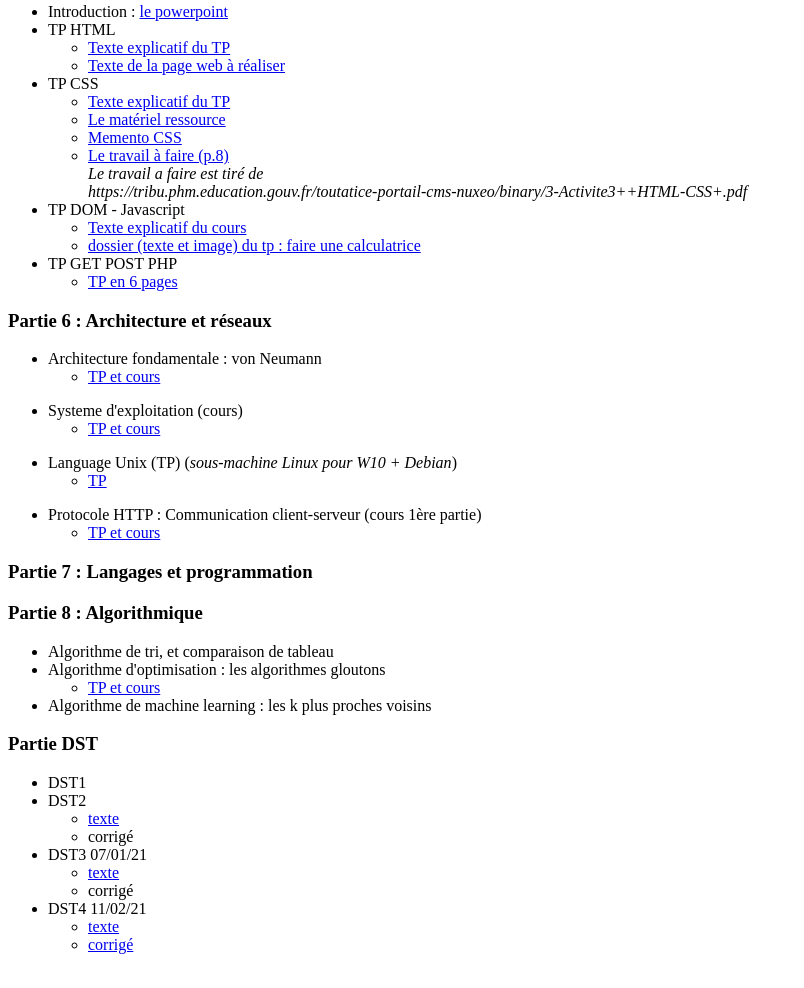
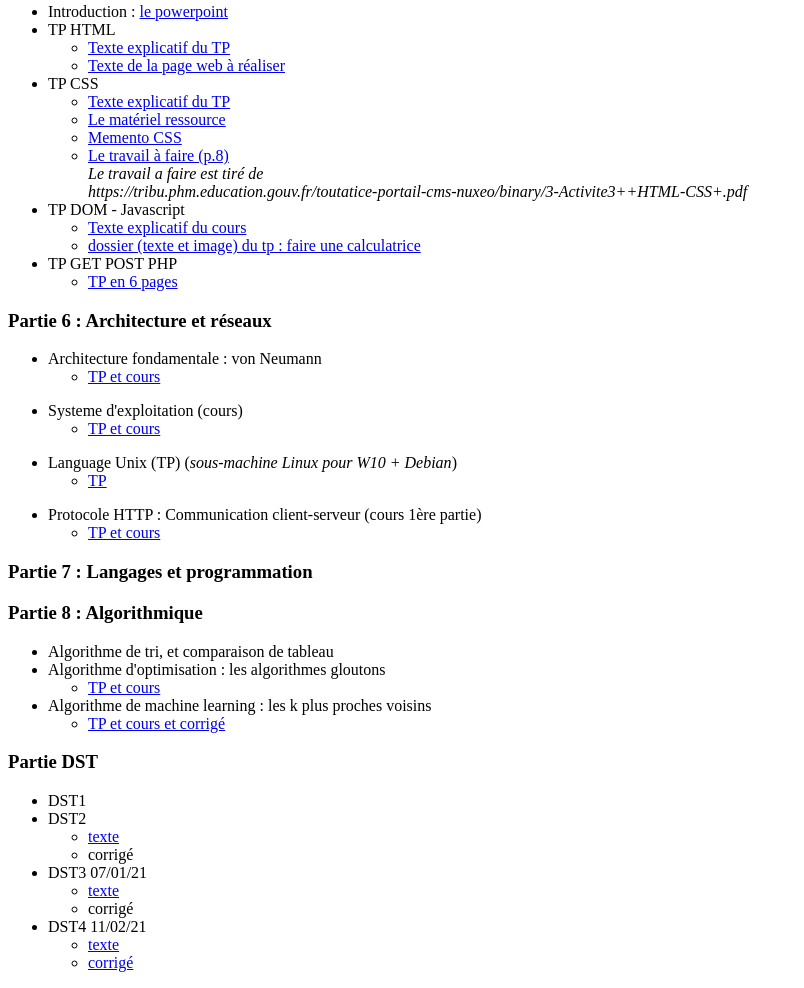
Before and after one commit to BougeISM/NSI_2020_2021, a plain HTML site: page index.html in a window 1280 px wide. Shown: the part 973-1961 px from the top of the page, without its empty margins (0-804 px from the left). Drawn offline with Linux system fonts and the light colour scheme.

Commit message:
Update index.html

```diff
--- a/index.html
+++ b/index.html
@@ -168,8 +168,10 @@
 		<ul>
 			<li/><a href="https://1drv.ms/w/s!AkbR0UiK-Eh-jOotDJQx4RFe9dlCzw?e=HA2GXN">TP et cours</a>
 		</ul>
-
 		<li/>Algorithme de machine learning : les k plus proches voisins
+		<ul>
+			<li/><a href="https://1drv.ms/u/s!AkbR0UiK-Eh-jOpNmX3dEBm2ZiyDUg?e=TNeKQ8">TP et cours et corrigé</a>
+		</ul>
 	</ul>
 	<h3>
 		Partie DST
```
